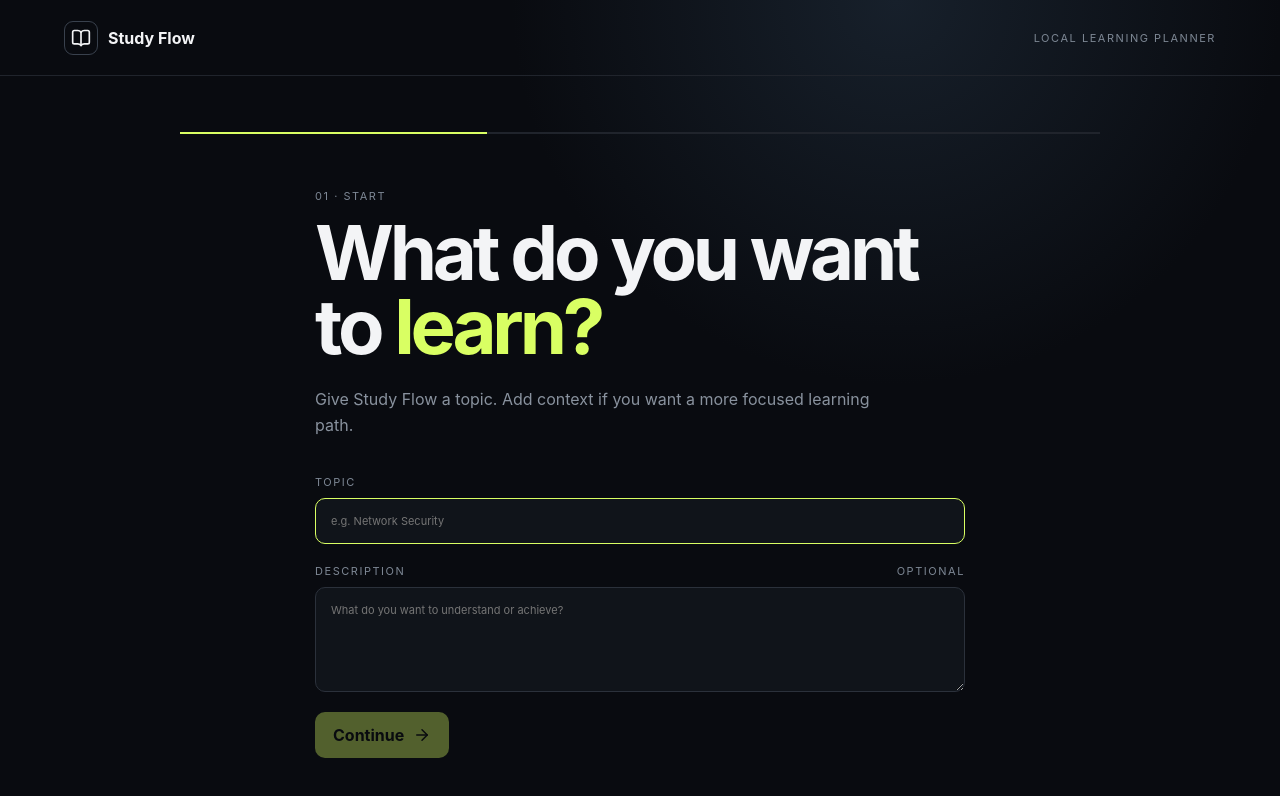
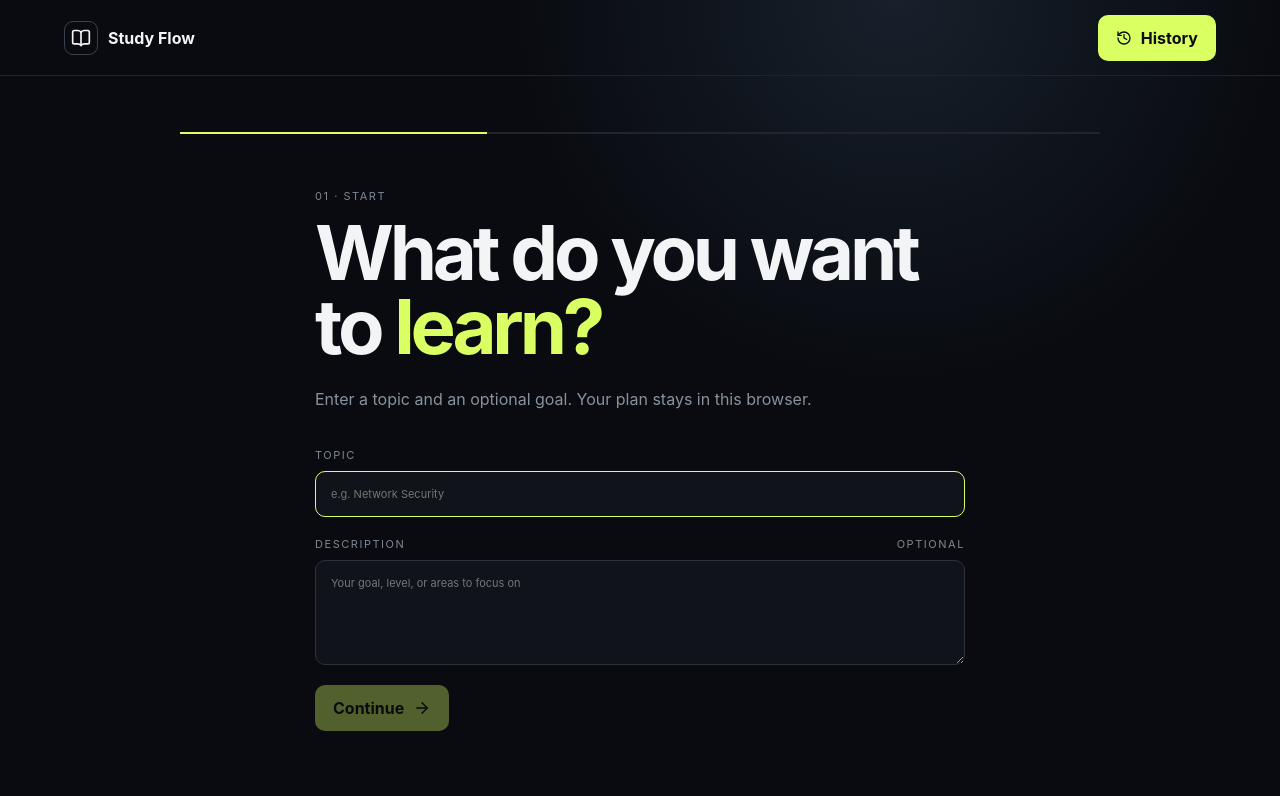
Before and after one commit to nadeemmhdm/study-flow, a React (Vite) app: page / in a window 1280 px wide. Shown: the top 796 px of the page. Built offline with nearby package versions, Linux system fonts and the light colour scheme.

Commit message:
feat: complete learning workflow

```diff
--- a/src/App.tsx
+++ b/src/App.tsx
@@ -1,13 +1,17 @@
-import {useEffect,useMemo,useState} from "react";import {ArrowLeft,ArrowRight,BookOpen,Check,RotateCcw,Sparkles} from "lucide-react";
-type Plan={topic:string;description:string;count:number;branches:string[]};
-const suggestions=["Foundations","Core concepts","Key terminology","Practical skills","Common patterns","Tools & workflow","Applied examples","Advanced concepts","Practice","Review & next steps"];
-export default function App(){const[step,setStep]=useState(1);const[topic,setTopic]=useState("");const[description,setDescription]=useState("");const[count,setCount]=useState(5);const[plan,setPlan]=useState<Plan|null>(null);const[done,setDone]=useState<number[]>([]);
-useEffect(()=>{try{const raw=localStorage.getItem("study-flow-plan");if(raw)setPlan(JSON.parse(raw))}catch{}},[]);
-const branches=useMemo(()=>suggestions.slice(0,count).map((x,i)=>i===0?(topic||"Topic")+" — "+x:x),[count,topic]);
-function generate(){const next={topic:topic.trim(),description:description.trim(),count,branches};setPlan(next);setDone([]);localStorage.setItem("study-flow-plan",JSON.stringify(next));setStep(3)}
-function reset(){setStep(1);setTopic("");setDescription("");setPlan(null);setDone([]);localStorage.removeItem("study-flow-plan")}
-return <main><header><div className="brand"><span><BookOpen size={20}/></span>Study Flow</div><div className="tag">LOCAL LEARNING PLANNER</div></header><section className="shell"><div className="progress"><i style={{width:(step/3*100)+"%"}}/></div>
-{step===1&&<div className="panel"><p className="eyebrow">01 · START</p><h1>What do you want<br/>to <em>learn?</em></h1><p className="lead">Give Study Flow a topic. Add context if you want a more focused learning path.</p><label>TOPIC <input autoFocus value={topic} onChange={e=>setTopic(e.target.value)} placeholder="e.g. Network Security"/></label><label>DESCRIPTION <span>OPTIONAL</span><textarea value={description} onChange={e=>setDescription(e.target.value)} placeholder="What do you want to understand or achieve?"/></label><button disabled={!topic.trim()} onClick={()=>setStep(2)}>Continue <ArrowRight size={18}/></button></div>}
-{step===2&&<div className="panel"><p className="eyebrow">02 · STRUCTURE</p><h1>Choose your<br/><em>depth.</em></h1><p className="lead">How many focused branches should <b>{topic}</b> be divided into?</p><div className="count"><strong>{count}</strong><span>SUBTOPICS</span></div><input className="range" type="range" min="1" max="10" value={count} onChange={e=>setCount(Number(e.target.value))}/><div className="rangeLabels"><span>1 · FOCUSED</span><span>10 · DEEP</span></div><div className="actions"><button className="ghost" onClick={()=>setStep(1)}><ArrowLeft size={18}/> Back</button><button onClick={generate}><Sparkles size={18}/> Build flow</button></div></div>}
-{step===3&&plan&&<div className="panel wide"><p className="eyebrow">03 · YOUR FLOW</p><h1>{plan.topic}</h1>{plan.description&&<p className="lead">{plan.description}</p>}<div className="cards">{plan.branches.map((b,i)=><button className={"card "+(done.includes(i)?"complete":"")} key={b} onClick={()=>setDone(d=>d.includes(i)?d.filter(x=>x!==i):[...d,i])}><span>{String(i+1).padStart(2,"0")}</span><b>{b}</b><i>{done.includes(i)?<Check size={18}/>:<ArrowRight size={18}/>}</i></button>)}</div><div className="footer"><span>{done.length}/{plan.count} completed</span><button className="ghost" onClick={reset}><RotateCcw size={16}/> New topic</button></div></div>}
+import {useEffect,useState} from "react";import {ArrowLeft,ArrowRight,BookOpen,Check,Download,ExternalLink,History,RotateCcw,Search,Sparkles} from "lucide-react";import {buildPlan,safeParse,type Plan} from "./engine";
+const KEY="study-flow-state-v1",HISTORY="study-flow-history-v1";
+export default function App(){const[step,setStep]=useState(1),[topic,setTopic]=useState(""),[description,setDescription]=useState(""),[count,setCount]=useState(5),[plan,setPlan]=useState<Plan|null>(null),[done,setDone]=useState<string[]>([]),[active,setActive]=useState<string|null>(null),[history,setHistory]=useState<Plan[]>([]);
+useEffect(()=>{const saved=safeParse<{plan:Plan|null;done:string[]}>(localStorage.getItem(KEY),{plan:null,done:[]});setPlan(saved.plan);setDone(saved.done);setHistory(safeParse<Plan[]>(localStorage.getItem(HISTORY),[]));if(saved.plan)setStep(3)},[]);
+useEffect(()=>{localStorage.setItem(KEY,JSON.stringify({plan,done}))},[plan,done]);
+function generate(){const next=buildPlan(topic,description,count);setPlan(next);setDone([]);setActive(null);const h=[next,...history.filter(x=>x.id!==next.id)].slice(0,20);setHistory(h);localStorage.setItem(HISTORY,JSON.stringify(h));setStep(3)}
+function reset(){setStep(1);setTopic("");setDescription("");setPlan(null);setDone([]);setActive(null);localStorage.removeItem(KEY)}
+function toggle(id:string){setDone(d=>d.includes(id)?d.filter(x=>x!==id):[...d,id])}
+function exportPlan(){if(!plan)return;const blob=new Blob([JSON.stringify({plan,completed:done},null,2)],{type:"application/json"});const a=document.createElement("a");a.href=URL.createObjectURL(blob);a.download="study-flow-"+plan.topic.toLowerCase().replace(/[^a-z0-9]+/g,"-")+".json";a.click();URL.revokeObjectURL(a.href)}
+const lesson=plan?.lessons.find(x=>x.id===active);
+return <main><header><div className="brand"><span><BookOpen size={20}/></span>Study Flow</div><nav><button className="navBtn" onClick={()=>setStep(4)}><History size={16}/> History</button></nav></header><section className="shell"><div className="progress"><i style={{width:(Math.min(step,3)/3*100)+"%"}}/></div>
+{step===1&&<div className="panel"><p className="eyebrow">01 · START</p><h1>What do you want<br/>to <em>learn?</em></h1><p className="lead">Enter a topic and an optional goal. Your plan stays in this browser.</p><label>TOPIC<input maxLength={100} autoFocus value={topic} onChange={e=>setTopic(e.target.value)} placeholder="e.g. Network Security"/></label><label>DESCRIPTION <span>OPTIONAL</span><textarea maxLength={500} value={description} onChange={e=>setDescription(e.target.value)} placeholder="Your goal, level, or areas to focus on"/></label><button disabled={!topic.trim()} onClick={()=>setStep(2)}>Continue <ArrowRight size={18}/></button></div>}
+{step===2&&<div className="panel"><p className="eyebrow">02 · STRUCTURE</p><h1>Choose your<br/><em>depth.</em></h1><p className="lead">Choose between one and ten learning stages for <b>{topic}</b>.</p><div className="count"><strong>{count}</strong><span>STAGES</span></div><input className="range" type="range" min="1" max="10" value={count} onChange={e=>setCount(Number(e.target.value))}/><div className="rangeLabels"><span>1 · FOCUSED</span><span>10 · DEEP</span></div><div className="actions"><button className="ghost" onClick={()=>setStep(1)}><ArrowLeft size={18}/> Back</button><button onClick={generate}><Sparkles size={18}/> Build flow</button></div></div>}
+{step===3&&plan&&!lesson&&<div className="panel wide"><p className="eyebrow">03 · LEARNING FLOW</p><h1>{plan.topic}</h1>{plan.description&&<p className="lead">{plan.description}</p>}<div className="meter"><i style={{width:(done.length/plan.lessons.length*100)+"%"}}/></div><div className="cards">{plan.lessons.map((l,i)=><div className={"card "+(done.includes(l.id)?"complete":"")} key={l.id}><button className="cardOpen" onClick={()=>setActive(l.id)}><span>{String(i+1).padStart(2,"0")}</span><b>{l.title}</b><ArrowRight size={18}/></button><button className="tick" aria-label="Toggle complete" onClick={()=>toggle(l.id)}>{done.includes(l.id)?<Check size={17}/>:null}</button></div>)}</div><div className="footer"><span>{done.length}/{plan.lessons.length} completed</span><div className="row"><button className="ghost" onClick={exportPlan}><Download size={16}/> Export</button><button className="ghost" onClick={reset}><RotateCcw size={16}/> New</button></div></div></div>}
+{step===3&&lesson&&<div className="panel wide lesson"><button className="backlink" onClick={()=>setActive(null)}><ArrowLeft size={16}/> Learning flow</button><p className="eyebrow">LESSON {lesson.id}</p><h1>{lesson.title}</h1><p className="lead">{lesson.summary}</p><h3>Learning objectives</h3><ul>{lesson.objectives.map(x=><li key={x}>{x}</li>)}</ul><h3>Practice</h3><div className="practice">{lesson.practice}</div><div className="actions"><a className="search" target="_blank" rel="noreferrer" href={"https://www.google.com/search?q="+encodeURIComponent(lesson.searchQuery)}><Search size={17}/> Research topic <ExternalLink size={14}/></a><button onClick={()=>{toggle(lesson.id);setActive(null)}}><Check size={17}/> {done.includes(lesson.id)?"Mark incomplete":"Complete lesson"}</button></div></div>}
+{step===4&&<div className="panel wide"><button className="backlink" onClick={()=>setStep(plan?3:1)}><ArrowLeft size={16}/> Back</button><p className="eyebrow">HISTORY</p><h1>Your learning<br/><em>library.</em></h1>{history.length===0?<p className="lead">No saved flows yet.</p>:<div className="cards">{history.map(p=><button className="historyCard" key={p.id} onClick={()=>{setPlan(p);setDone([]);setActive(null);setStep(3)}}><div><b>{p.topic}</b><span>{p.lessons.length} stages · {new Date(p.createdAt).toLocaleDateString()}</span></div><ArrowRight size={18}/></button>)}</div>}</div>}
 </section></main>}
```
